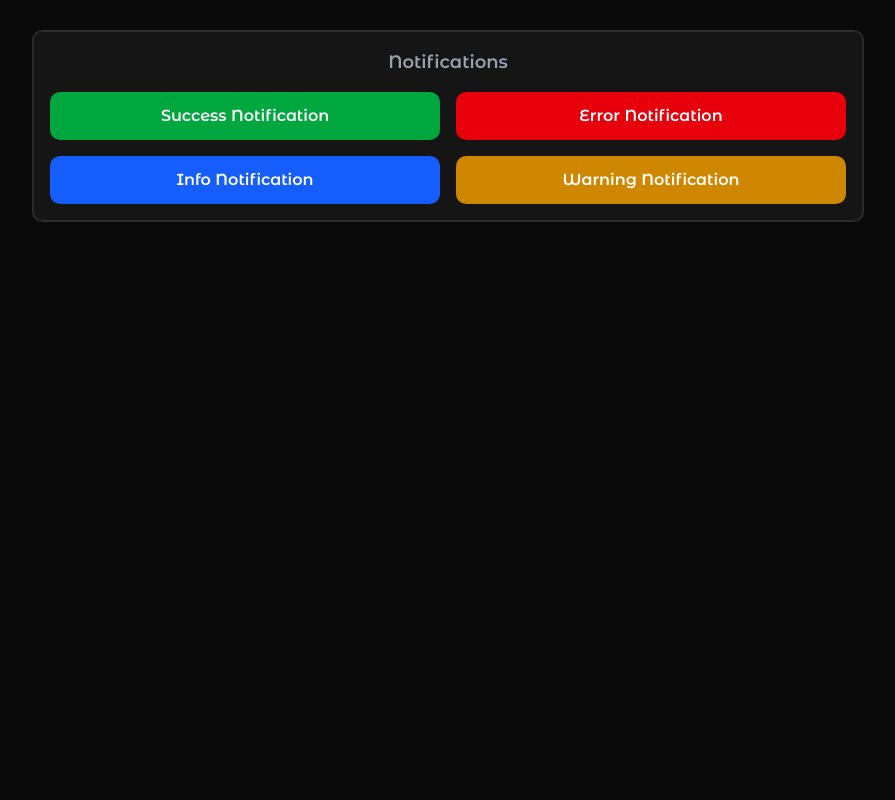
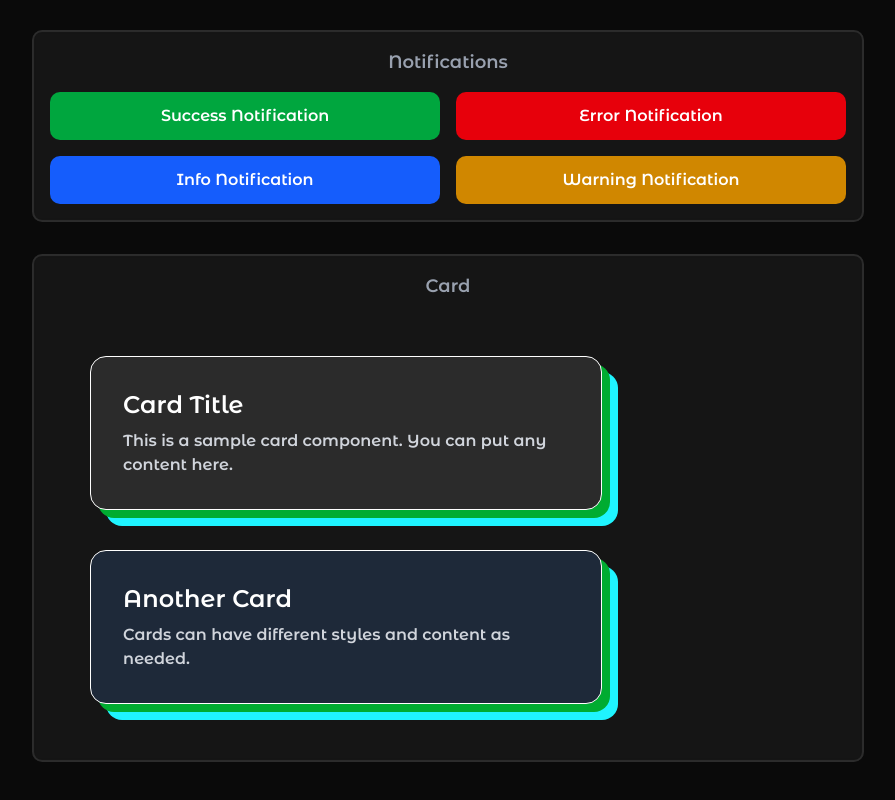
Before and after one commit to SakD2006/floatchat, a Next.js app in the folder app/: page /ui in a window 1280 px wide. Shown: the part 798-1598 px from the top of the page, without its empty margins (192-1087 px from the left). Before the commit the page ends 1072 px from the top, so only its background shows below. Built offline with nearby package versions, Linux system fonts and the light colour scheme; no server answers.

Commit message:
feat(ui): add Card component and integrate into UIShowcase

```diff
--- a/app/src/app/ui/page.tsx
+++ b/app/src/app/ui/page.tsx
@@ -1,6 +1,12 @@
 "use client";
 import Link from "next/link";
-import { Input, GetStarted, Heading, useNotification } from "@/components/ui";
+import {
+  Input,
+  GetStarted,
+  Heading,
+  useNotification,
+  Card,
+} from "@/components/ui";
 
 function Section({ id, children }: { id: string; children?: React.ReactNode }) {
   return (
@@ -77,6 +83,20 @@ export default function UIShowcase() {
           ))}
         </div>
       </Section>
+      <Section id="Card">
+        <Card>
+          <h3 className="text-2xl font-semibold mb-2">Card Title</h3>
+          <p className="text-gray-300">
+            This is a sample card component. You can put any content here.
+          </p>
+        </Card>
+        <Card className="mt-4 bg-gray-800">
+          <h3 className="text-2xl font-semibold mb-2">Another Card</h3>
+          <p className="text-gray-300">
+            Cards can have different styles and content as needed.
+          </p>
+        </Card>
+      </Section>
     </div>
   );
 }
--- /dev/null
+++ b/app/src/components/ui/Card/Card.tsx
@@ -0,0 +1,28 @@
+import React from "react";
+
+interface UICardProps {
+  children: React.ReactNode;
+  className?: string;
+}
+
+const UICard: React.FC<UICardProps> = ({ children, className }) => {
+  return (
+    <div
+      className={`
+        m-10
+        bg-[#2B2B2B]
+        border border-white
+        rounded-2xl
+        shadow-[0.5rem_0.5rem_0px_#00AC31,1rem_1rem_0px_#1FF4FF]
+        p-6
+        w-full max-w-lg
+        sm:p-8
+        ${className || ""}
+      `}
+    >
+      {children}
+    </div>
+  );
+};
+
+export default UICard;
--- a/app/src/components/ui/index.tsx
+++ b/app/src/components/ui/index.tsx
@@ -6,6 +6,7 @@ import Sidebar from "./Sidebar/Sidebar";
 import useNotification, {
   NotificationProvider,
 } from "./Notification/Notification";
+import Card from "./Card/Card";
 
 export {
   Input,
@@ -15,4 +16,5 @@ export {
   Sidebar,
   useNotification,
   NotificationProvider,
+  Card,
 };
```
